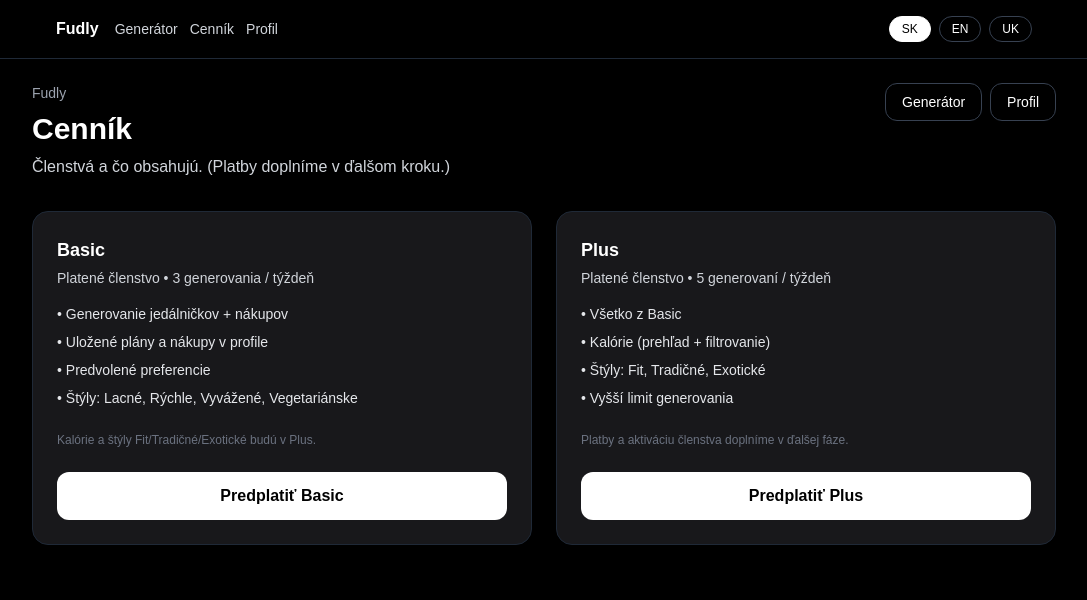
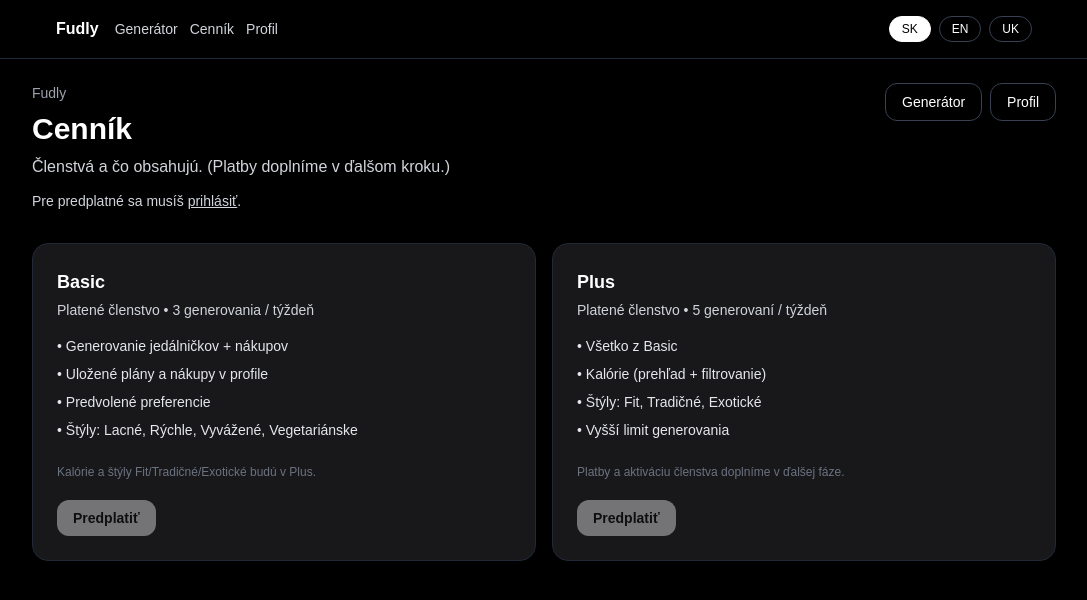
Before and after one commit to fudlyapp/fudly, a Next.js app: page /pricing in a window 1280 px wide. Shown: the top 600 px of the page, without its empty margins (96-1183 px from the left). Built offline with nearby package versions, Linux system fonts and the light colour scheme; no server answers.

Commit message:
stripe: bearer auth + portal route + working pricing buttons

```diff
--- a/src/app/api/stripe/create_checkout_session/route.ts
+++ b/src/app/api/stripe/create_checkout_session/route.ts
@@ -18,22 +18,23 @@ export async function POST(req: Request) {
       return NextResponse.json({ error: "Invalid plan" }, { status: 400 });
     }
 
-    const priceId =
-      plan === "basic" ? process.env.STRIPE_PRICE_BASIC : process.env.STRIPE_PRICE_PLUS;
-
+    const priceId = plan === "basic" ? process.env.STRIPE_PRICE_BASIC : process.env.STRIPE_PRICE_PLUS;
     if (!priceId) {
       return NextResponse.json({ error: "Missing STRIPE_PRICE_* env" }, { status: 500 });
     }
 
+    // ✅ auth cez Bearer token z klienta
+    const auth = req.headers.get("authorization") || "";
+    const token = auth.startsWith("Bearer ") ? auth.slice(7) : "";
+    if (!token) return NextResponse.json({ error: "Unauthorized" }, { status: 401 });
+
     const supabase = createSupabaseAdminClient();
 
-    // získať usera zo Supabase tokenu v cookie (server-side)
-    const { data, error } = await supabase.auth.getUser();
-    if (error || !data?.user) {
-      return NextResponse.json({ error: "Unauthorized" }, { status: 401 });
-    }
-    const userId = data.user.id;
-    const email = data.user.email ?? undefined;
+    const { data: userRes, error: userErr } = await supabase.auth.getUser(token);
+    if (userErr || !userRes?.user) return NextResponse.json({ error: "Unauthorized" }, { status: 401 });
+
+    const userId = userRes.user.id;
+    const email = userRes.user.email ?? undefined;
 
     // ak už máme stripe_customer_id, použijeme ho
     const { data: existingSub } = await supabase
@@ -44,7 +45,6 @@ export async function POST(req: Request) {
 
     const customer = existingSub?.stripe_customer_id ?? undefined;
 
-    // redirecty
     const origin = process.env.NEXT_PUBLIC_SITE_URL || new URL(req.url).origin;
     const successUrl = `${origin}/pricing?success=1`;
     const cancelUrl = `${origin}/pricing?canceled=1`;
@@ -58,19 +58,12 @@ export async function POST(req: Request) {
       customer,
       customer_email: customer ? undefined : email,
 
-      // 14 dní trial (ak chceš)
       subscription_data: {
         trial_period_days: 14,
-        metadata: {
-          user_id: userId,
-          plan,
-        },
+        metadata: { user_id: userId, plan },
       },
 
-      metadata: {
-        user_id: userId,
-        plan,
-      },
+      metadata: { user_id: userId, plan },
     });
 
     return NextResponse.json({ url: session.url });
--- a/src/app/api/stripe/portal/route.ts
+++ b/src/app/api/stripe/portal/route.ts
@@ -10,14 +10,15 @@ const stripe = new Stripe(process.env.STRIPE_SECRET_KEY as string);
 
 export async function POST(req: Request) {
   try {
+    const auth = req.headers.get("authorization") || "";
+    const token = auth.startsWith("Bearer ") ? auth.slice(7) : "";
+    if (!token) return NextResponse.json({ error: "Unauthorized" }, { status: 401 });
+
     const supabase = createSupabaseAdminClient();
+    const { data: userRes, error: userErr } = await supabase.auth.getUser(token);
+    if (userErr || !userRes?.user) return NextResponse.json({ error: "Unauthorized" }, { status: 401 });
 
-    const { data, error } = await supabase.auth.getUser();
-    if (error || !data?.user) {
-      return NextResponse.json({ error: "Unauthorized" }, { status: 401 });
-    }
-
-    const userId = data.user.id;
+    const userId = userRes.user.id;
 
     const { data: subRow } = await supabase
       .from("subscriptions")
@@ -27,18 +28,14 @@ export async function POST(req: Request) {
 
     const customerId = subRow?.stripe_customer_id;
     if (!customerId) {
-      return NextResponse.json(
-        { error: "Nemám stripe_customer_id pre tohto používateľa (najprv vytvor predplatné)." },
-        { status: 400 }
-      );
+      return NextResponse.json({ error: "No Stripe customer for user" }, { status: 400 });
     }
 
     const origin = process.env.NEXT_PUBLIC_SITE_URL || new URL(req.url).origin;
-    const return_url = `${origin}/pricing`;
 
     const portal = await stripe.billingPortal.sessions.create({
       customer: customerId,
-      return_url,
+      return_url: `${origin}/pricing`,
     });
 
     return NextResponse.json({ url: portal.url });
--- a/src/app/pricing/page.tsx
+++ b/src/app/pricing/page.tsx
@@ -1,142 +1,162 @@
+// src/app/pricing/page.tsx
 "use client";
 
 import Link from "next/link";
-import { useEffect, useState } from "react";
+import { useEffect, useMemo, useState } from "react";
 import { useT } from "@/lib/i18n/useT";
 import { createSupabaseBrowserClient } from "@/lib/supabase/client";
 
-type Plan = "basic" | "plus" | null;
-type Status = "inactive" | "trialing" | "active" | "past_due" | "canceled" | null;
+type SubRow = {
+  plan: "basic" | "plus" | null;
+  status: string | null;
+  stripe_customer_id: string | null;
+  current_period_end: string | null;
+  trial_end: string | null;
+};
+
+function isActiveLike(status?: string | null) {
+  return status === "active" || status === "trialing" || status === "past_due";
+}
 
 export default function PricingPage() {
+  const supabase = useMemo(() => createSupabaseBrowserClient(), []);
   const { t } = useT();
-  const supabase = createSupabaseBrowserClient();
 
-  const [loading, setLoading] = useState<string | null>(null);
-  const [msg, setMsg] = useState("");
+  const [loading, setLoading] = useState(true);
+  const [email, setEmail] = useState<string | null>(null);
+  const [sub, setSub] = useState<SubRow | null>(null);
+  const [msg, setMsg] = useState<string>("");
 
-  const [plan, setPlan] = useState<Plan>(null);
-  const [status, setStatus] = useState<Status>(null);
-
-  // =========================
-  // LOAD SUBSCRIPTION
-  // =========================
   useEffect(() => {
     (async () => {
-    await loadSubscription();
-  })();
-  // eslint-disable-next-line react-hooks/exhaustive-deps
-}, []);
+      setLoading(true);
+      setMsg("");
 
-  async function loadSubscription() {
       const { data: sess } = await supabase.auth.getSession();
-    const user = sess.session?.user;
-    if (!user) return;
+      const user = sess.session?.user ?? null;
+      setEmail(user?.email ?? null);
 
-    const { data } = await supabase
+      if (!user) {
+        setSub(null);
+        setLoading(false);
+        return;
+      }
+
+      const { data: row } = await supabase
         .from("subscriptions")
-      .select("plan,status")
+        .select("plan,status,stripe_customer_id,current_period_end,trial_end")
         .eq("user_id", user.id)
         .maybeSingle();
 
-    if (data) {
-      setPlan(data.plan);
-      setStatus(data.status);
+      setSub((row as any) ?? null);
+      setLoading(false);
+    })();
+  }, [supabase]);
+
+  async function withToken<T>(fn: (token: string) => Promise<T>) {
+    const { data: sess } = await supabase.auth.getSession();
+    const token = sess.session?.access_token;
+    if (!token) throw new Error("Unauthorized");
+    return fn(token);
+  }
+
+  async function startCheckout(plan: "basic" | "plus") {
+    try {
+      setMsg("");
+      const res = await withToken(async (token) => {
+        const r = await fetch("/api/stripe/create_checkout_session", {
+          method: "POST",
+          headers: { "Content-Type": "application/json", Authorization: `Bearer ${token}` },
+          body: JSON.stringify({ plan }),
+        });
+        const j = await r.json();
+        if (!r.ok) throw new Error(j?.error ?? "Checkout failed");
+        return j as { url: string };
+      });
+
+      if (res?.url) window.location.href = res.url;
+    } catch (e: any) {
+      setMsg(e?.message ?? "Chyba");
     }
   }
 
-  const hasActive =
-    status === "active" ||
-    status === "trialing";
-
-  // =========================
-  // CHECKOUT
-  // =========================
-  async function subscribe(p: "basic" | "plus") {
+  async function openPortal() {
     try {
       setMsg("");
-      setLoading(p);
-
-      const r = await fetch("/api/stripe/create_checkout_session", {
+      const res = await withToken(async (token) => {
+        const r = await fetch("/api/stripe/portal", {
           method: "POST",
-        body: JSON.stringify({ plan: p }),
+          headers: { Authorization: `Bearer ${token}` },
+        });
+        const j = await r.json();
+        if (!r.ok) throw new Error(j?.error ?? "Portal failed");
+        return j as { url: string };
       });
 
-      const data = await r.json();
-
-      if (!r.ok) {
-        setMsg(data?.error ?? "Stripe chyba");
-        setLoading(null);
-        return;
-      }
-
-      window.location.href = data.url;
+      if (res?.url) window.location.href = res.url;
     } catch (e: any) {
-      setMsg(e.message);
-      setLoading(null);
+      setMsg(e?.message ?? "Chyba");
     }
   }
 
-  // =========================
-  // PORTAL
-  // =========================
-  async function manage() {
-    try {
-      setMsg("");
-      setLoading("portal");
+  const active = isActiveLike(sub?.status);
+  const showPortal = !!sub?.stripe_customer_id;
 
-      const r = await fetch("/api/stripe/portal", { method: "POST" });
-      const data = await r.json();
-
-      if (!r.ok) {
-        setMsg(data?.error ?? "Portal chyba");
-        setLoading(null);
-        return;
-      }
-
-      window.location.href = data.url;
-    } catch (e: any) {
-      setMsg(e.message);
-      setLoading(null);
-    }
-  }
-
-  // =========================
-  // UI
-  // =========================
   return (
     <main className="min-h-screen bg-black text-white p-6">
       <div className="mx-auto w-full max-w-5xl">
-
-        <header className="mb-8 flex items-start justify-between">
+        <header className="mb-8 flex items-start justify-between gap-4">
           <div>
             <div className="text-sm text-gray-400">Fudly</div>
             <h1 className="mt-2 text-3xl font-bold">{t.pricing.title}</h1>
             <p className="mt-2 text-gray-300">{t.pricing.subtitle}</p>
 
-            {hasActive && (
-              <div className="mt-3 text-green-400 text-sm">
-                Aktívne členstvo: {plan?.toUpperCase()} ({status})
+            {loading ? (
+              <div className="mt-3 text-sm text-gray-400">Načítavam…</div>
+            ) : email ? (
+              <div className="mt-3 text-sm text-gray-300">
+                Prihlásený ako <span className="text-white font-semibold">{email}</span>
+                {sub?.status ? (
+                  <>
+                    {" • "}status: <span className="text-white font-semibold">{sub.status}</span>
+                    {sub.plan ? (
+                      <>
+                        {" • "}plan: <span className="text-white font-semibold">{sub.plan}</span>
+                      </>
+                    ) : null}
+                  </>
+                ) : null}
+              </div>
+            ) : (
+              <div className="mt-3 text-sm text-gray-300">
+                Pre predplatné sa musíš{" "}
+                <Link href="/login" className="underline">
+                  prihlásiť
+                </Link>
+                .
               </div>
             )}
 
-            {msg && (
-              <div className="mt-3 text-red-400 text-sm">{msg}</div>
-            )}
+            {msg ? <div className="mt-3 text-sm text-red-300">Chyba: {msg}</div> : null}
           </div>
 
           <div className="flex gap-2">
-            <Link href="/generate" className="px-4 py-2 border border-gray-700 rounded-xl text-sm">
+            <Link
+              href="/generate"
+              className="rounded-xl border border-gray-700 bg-black px-4 py-2 text-sm hover:bg-zinc-900"
+            >
               {t.nav.generator}
             </Link>
-            <Link href="/profile" className="px-4 py-2 border border-gray-700 rounded-xl text-sm">
+            <Link
+              href="/profile"
+              className="rounded-xl border border-gray-700 bg-black px-4 py-2 text-sm hover:bg-zinc-900"
+            >
               {t.nav.profile}
             </Link>
           </div>
         </header>
 
-        <section className="grid md:grid-cols-2 gap-6">
-
+        <section className="grid grid-cols-1 gap-4 md:grid-cols-2">
           {/* BASIC */}
           <div className="rounded-2xl border border-gray-800 bg-zinc-900 p-6">
             <div className="text-lg font-semibold">{t.pricing.basic.title}</div>
@@ -150,25 +170,29 @@ export default function PricingPage() {
 
             <div className="mt-6 text-xs text-gray-500">{t.pricing.basic.note}</div>
 
-            <div className="mt-6">
-              {hasActive ? (
+            <div className="mt-5 flex gap-2">
               <button
-                  onClick={manage}
-                  disabled={loading !== null}
-                  className="w-full rounded-xl bg-white text-black py-3 font-semibold"
+                type="button"
+                disabled={!email || loading || active}
+                onClick={() => startCheckout("basic")}
+                className="rounded-xl bg-white px-4 py-2 text-sm font-semibold text-black hover:bg-gray-200 disabled:opacity-40"
               >
-                  {loading === "portal" ? "..." : t.pricing.manage}
+                {t.pricing.subscribe}
               </button>
-              ) : (
+
+              {showPortal ? (
                 <button
-                  onClick={() => subscribe("basic")}
-                  disabled={loading !== null}
-                  className="w-full rounded-xl bg-white text-black py-3 font-semibold"
+                  type="button"
+                  disabled={!email || loading}
+                  onClick={openPortal}
+                  className="rounded-xl border border-gray-700 bg-black px-4 py-2 text-sm font-semibold hover:bg-zinc-900 disabled:opacity-40"
                 >
-                  {loading === "basic" ? "..." : `${t.pricing.subscribe} Basic`}
+                  {t.pricing.manage}
                 </button>
-              )}
+              ) : null}
             </div>
+
+            {active ? <div className="mt-2 text-xs text-gray-400">Už máš aktívne predplatné.</div> : null}
           </div>
 
           {/* PLUS */}
@@ -184,27 +208,30 @@ export default function PricingPage() {
 
             <div className="mt-6 text-xs text-gray-500">{t.pricing.plus.note}</div>
 
-            <div className="mt-6">
-              {hasActive ? (
+            <div className="mt-5 flex gap-2">
               <button
-                  onClick={manage}
-                  disabled={loading !== null}
-                  className="w-full rounded-xl bg-white text-black py-3 font-semibold"
+                type="button"
+                disabled={!email || loading || active}
+                onClick={() => startCheckout("plus")}
+                className="rounded-xl bg-white px-4 py-2 text-sm font-semibold text-black hover:bg-gray-200 disabled:opacity-40"
               >
-                  {loading === "portal" ? "..." : t.pricing.manage}
+                {t.pricing.subscribe}
               </button>
-              ) : (
+
+              {showPortal ? (
                 <button
-                  onClick={() => subscribe("plus")}
-                  disabled={loading !== null}
-                  className="w-full rounded-xl bg-white text-black py-3 font-semibold"
+                  type="button"
+                  disabled={!email || loading}
+                  onClick={openPortal}
+                  className="rounded-xl border border-gray-700 bg-black px-4 py-2 text-sm font-semibold hover:bg-zinc-900 disabled:opacity-40"
                 >
-                  {loading === "plus" ? "..." : `${t.pricing.subscribe} Plus`}
+                  {t.pricing.manage}
                 </button>
-              )}
-            </div>
+              ) : null}
             </div>
 
+            {active ? <div className="mt-2 text-xs text-gray-400">Už máš aktívne predplatné.</div> : null}
+          </div>
         </section>
       </div>
     </main>
```
Lines whose indentation alone changed are shown as unchanged.
